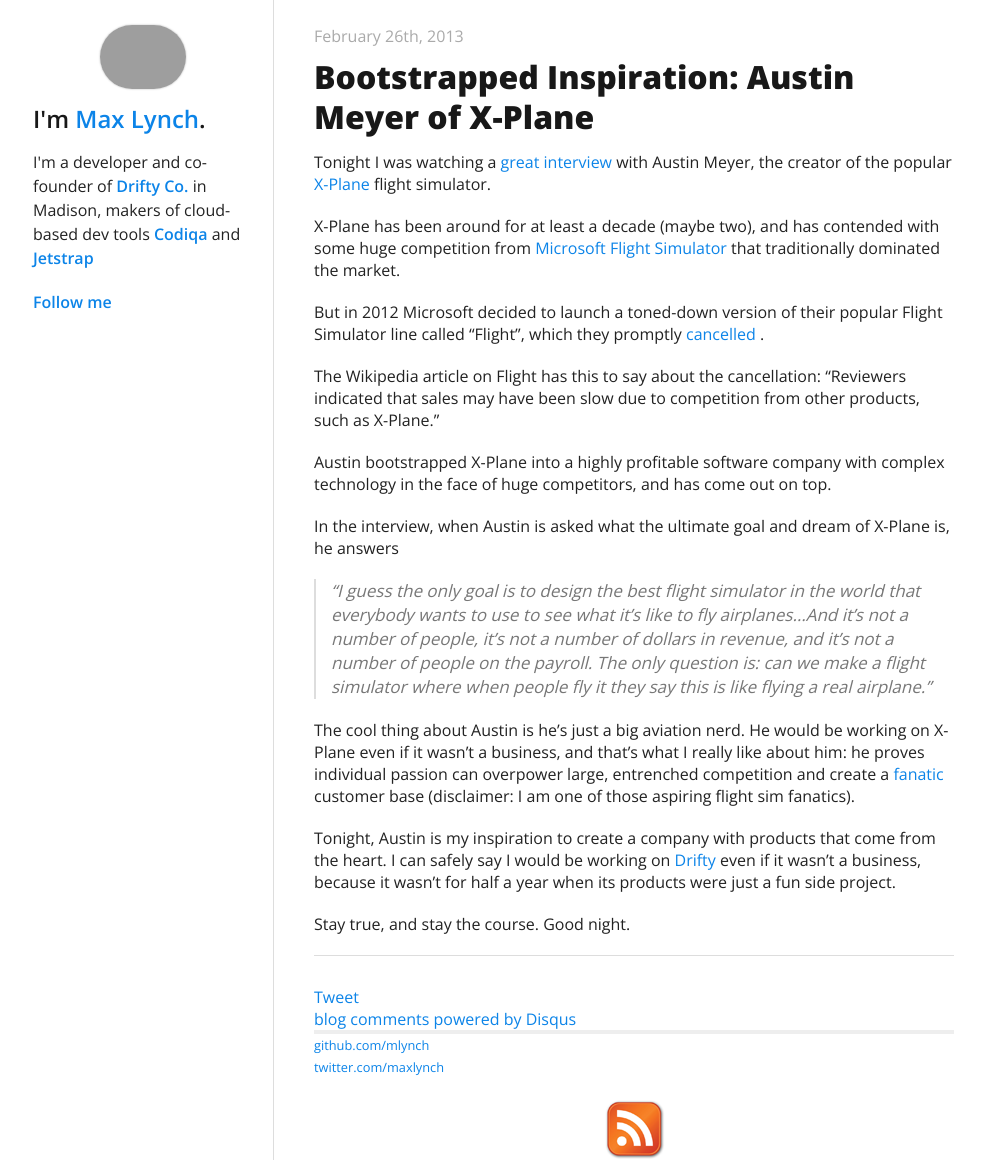
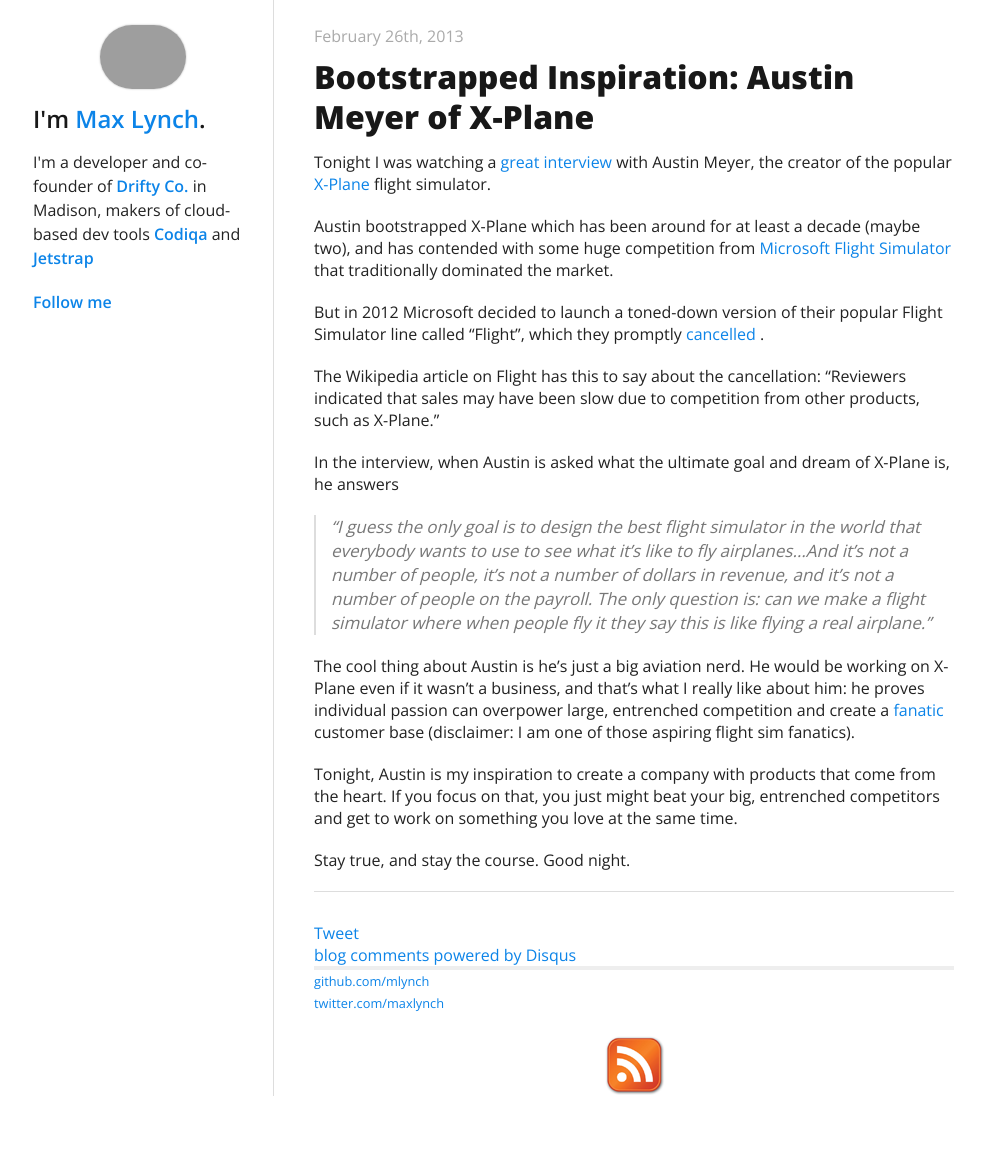
Before and after one commit to mlynch/mlynch.github.com, a Jekyll site: the page built from _posts/2013-02-26-austinmeyer.markdown, in a window 1280 px wide. Shown: the whole page, without its empty margins (137-1122 px from the left). Built offline with Jekyll 4.4.1, drawn with Linux system fonts in a browser that asks for light colours; nearby versions of some CDN libraries; Markdown is read by kramdown in place of the engine named in the settings; comment, search, counter and statistics services are not loaded; after the commit the page ends 1096 px from its top, so only the background shows below that; grey boxes are pictures that could not be loaded.

Commit message:
Update _posts/2013-02-26-austinmeyer.markdown

```diff
--- a/_posts/2013-02-26-austinmeyer.markdown
+++ b/_posts/2013-02-26-austinmeyer.markdown
@@ -16,13 +16,11 @@ summary:
 
 Tonight I was watching a [great interview](http://www.youtube.com/watch?v=KmdiQcybhLw) with Austin Meyer, the creator of the popular [X-Plane](http://x-plane.com/) flight simulator.
 
-X-Plane has been around for at least a decade (maybe two), and has contended with some huge competition from [Microsoft Flight Simulator](http://en.wikipedia.org/wiki/Microsoft_Flight_Simulator) that traditionally dominated the market.
+Austin bootstrapped X-Plane which has been around for at least a decade (maybe two), and has contended with some huge competition from [Microsoft Flight Simulator](http://en.wikipedia.org/wiki/Microsoft_Flight_Simulator) that traditionally dominated the market.
 
 But in 2012 Microsoft decided to launch a toned-down version of their popular Flight Simulator line called "Flight", which they promptly [cancelled](http://en.wikipedia.org/wiki/Microsoft_Flight#Cancellation) .
 
 The Wikipedia article on Flight has this to say about the cancellation: "Reviewers indicated that sales may have been slow due to competition from other products, such as X-Plane."
-
-Austin bootstrapped X-Plane into a highly profitable software company with complex technology in the face of huge competitors, and has come out on top.
 
 In the interview, when Austin is asked what the ultimate goal and dream of X-Plane is, he answers
 
@@ -30,6 +28,6 @@ In the interview, when Austin is asked what the ultimate goal and dream of X-Pla
 
 The cool thing about Austin is he's just a big aviation nerd. He would be working on X-Plane even if it wasn't a business, and that's what I really like about him: he proves individual passion can overpower large, entrenched competition and create a [fanatic](http://x-plane.org/) customer base (disclaimer: I am one of those aspiring flight sim fanatics).
 
-Tonight, Austin is my inspiration to create a company with products that come from the heart. I can safely say I would be working on [Drifty](http://drifty.co/) even if it wasn't a business, because it wasn't for half a year when its products were just a fun side project.
+Tonight, Austin is my inspiration to create a company with products that come from the heart. If you focus on that, you just might beat your big, entrenched competitors and get to work on something you love at the same time.
 
 Stay true, and stay the course. Good night.
```
